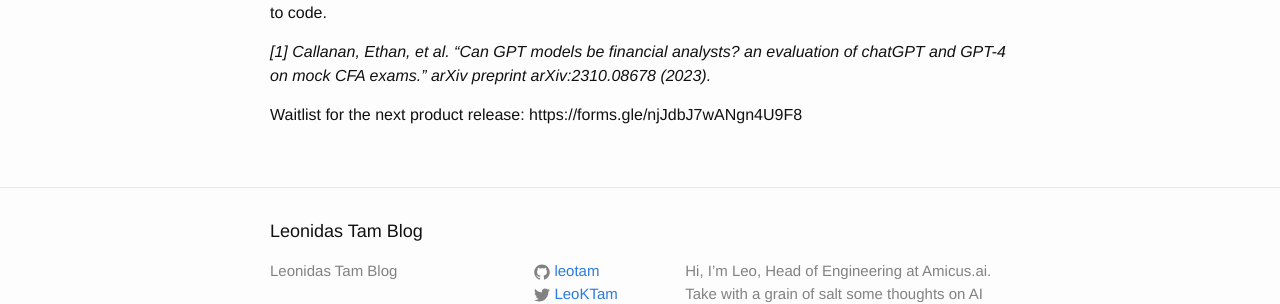
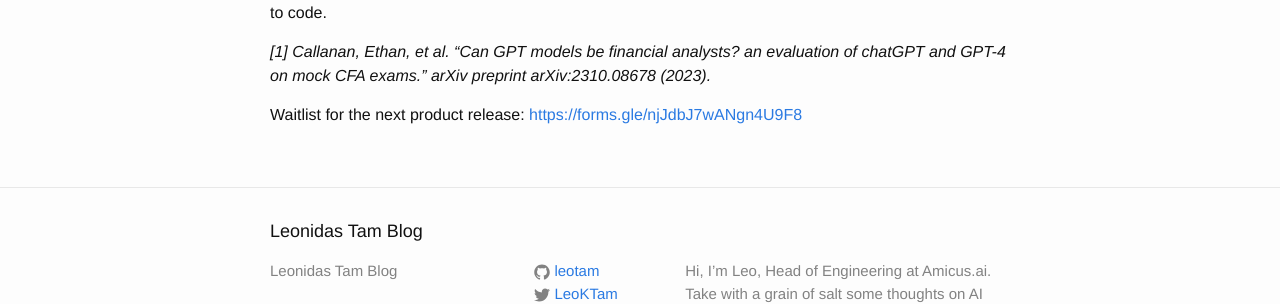
Before and after one commit to leotam/leotam.github.io, a Jekyll site: the page built from _posts/2024-04-17-jpmcfa.markdown, in a window 1280 px wide. Shown: the part 1591-1895 px from the top of the page. Built offline with Jekyll 4.4.1, drawn with Linux system fonts in a browser that asks for light colours; some of the changed lines change nothing that is shown.

Commit message:
Direct link

```diff
--- a/_posts/2024-04-17-jpmcfa.markdown
+++ b/_posts/2024-04-17-jpmcfa.markdown
@@ -37,4 +37,6 @@ Our work points a way for domain AIs and maybe CFA aspirants to improve on their
 
 *[1] Callanan, Ethan, et al. "Can GPT models be financial analysts? an evaluation of chatGPT and GPT-4 on mock CFA exams." arXiv preprint arXiv:2310.08678 (2023).*
 
-Waitlist for the next product release: https://forms.gle/njJdbJ7wANgn4U9F8
+
+
+Waitlist for the next product release: [https://forms.gle/njJdbJ7wANgn4U9F8](https://forms.gle/njJdbJ7wANgn4U9F8)
```
